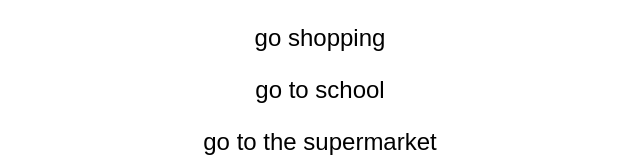
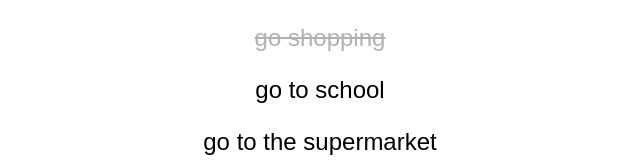
Before and after one commit to duyvt7/react, a React (Create React App) app in the folder test2/: page / in a window 1280 px wide. Shown: the top 160 px of the page, without its empty margins (320-960 px from the left). Built offline with nearby package versions, Linux system fonts and the light colour scheme.

Commit message:
add class name more native

```diff
--- a/test2/src/App.js
+++ b/test2/src/App.js
@@ -7,7 +7,7 @@ class App extends Component{
   constructor(){
     super();
     this.ItemList= [
-      { title:'go shopping'},
+      { title:'go shopping', isComplete:true},
       { title:'go to school'},
       { title:'go to the supermarket'},
     ]
--- a/test2/src/component/TodoItem.css
+++ b/test2/src/component/TodoItem.css
@@ -5,3 +5,7 @@
     color:Black;
     text-decoration: none;
 }
+.TodoItem-complete{
+    opacity:0.3;
+    text-decoration: line-through;
+}
--- a/test2/src/component/TodoItem.js
+++ b/test2/src/component/TodoItem.js
@@ -3,8 +3,13 @@ import './TodoItem.css'
 
 class TodoItem extends Component{
     render() {
+        const {item}= this.props
+        let className = 'TodoItem'
+        if (item.isComplete === true){
+            className+= ' TodoItem-complete'
+        }
         return (
-            <div className='TodoItem'>
+            <div className={className}>
                 <p>{this.props.item.title}</p>
             </div>
         )
```
